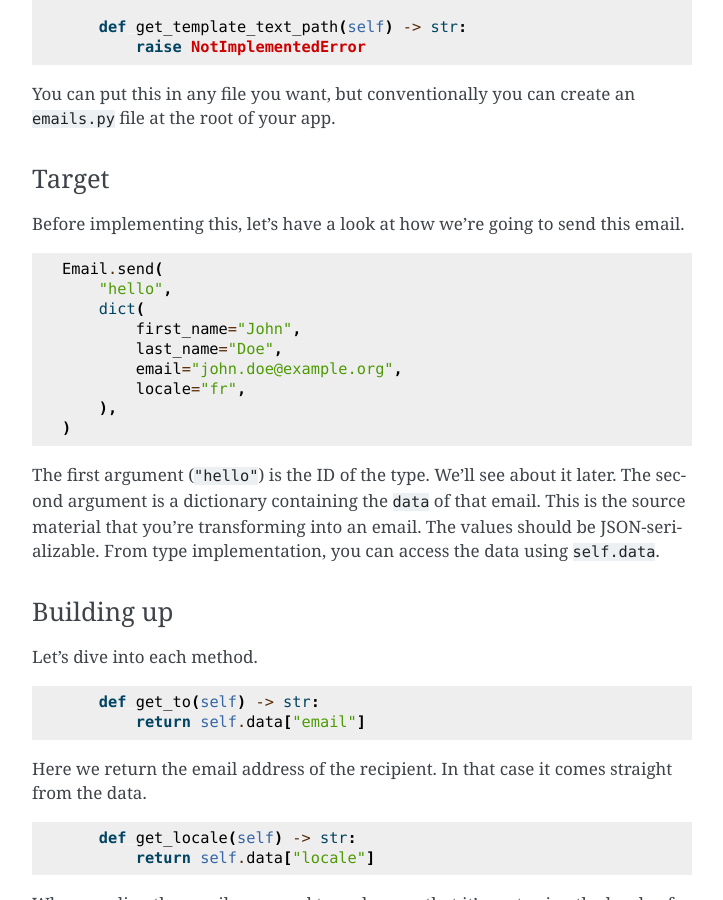
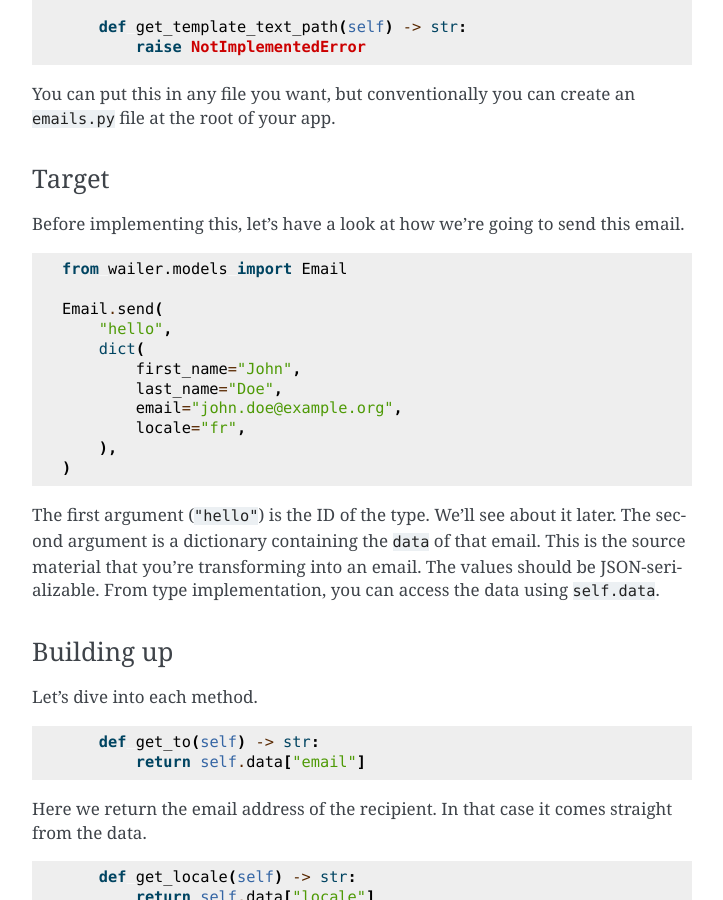
Before and after one commit to WithAgency/Wailer, a Sphinx documentation site: the page built from doc/source/emails.md, in a window 1280 px wide and 900 px high, scrolled down 1108 px. Shown: the whole window, without its empty margins (388-1111 px from the left). Built offline with Sphinx 7.4.7, drawn with Linux system fonts in a browser that asks for light colours.

Commit message:
Make doc clearer

````diff
--- a/doc/source/emails.md
+++ b/doc/source/emails.md
@@ -64,6 +64,8 @@ Before implementing this, let's have a look at how we're going to send this
 email.
 
 ```python
+from wailer.models import Email
+
 Email.send(
     "hello",
     dict(
````
